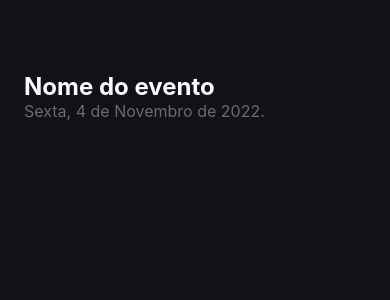
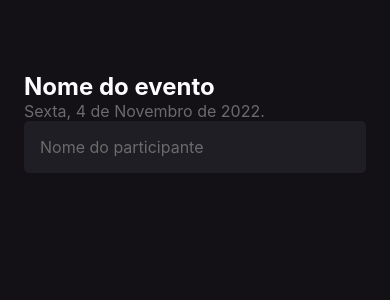
Before and after one commit to VictorBarretoLF/Mobile_Rocketseat, a React Native app in the folder imhere/: screen / in a window 390 px wide. Shown: the top 300 px of the page. Built offline with nearby package versions, Linux system fonts and the light colour scheme.

Commit message:
Input de dados

```diff
--- a/imhere/App.tsx
+++ b/imhere/App.tsx
@@ -1,4 +1,4 @@
-import Home from "./src/screens/Home";
+import { Home } from "./src/screens/Home";
 
 export default function App() {
 	return <Home />;
--- a/imhere/src/screens/Home/index.tsx
+++ b/imhere/src/screens/Home/index.tsx
@@ -1,13 +1,19 @@
-import { Text, View } from "react-native";
+import { Text, TextInput, View } from "react-native";
 
 import { styles } from "./styles";
 
-export default function Home() {
+export function Home() {
 	return (
 		<View style={styles.container}>
 			<Text style={styles.eventName}>Nome do evento</Text>
 
 			<Text style={styles.eventDate}>Sexta, 4 de Novembro de 2022.</Text>
+
+			<TextInput
+				style={styles.input}
+				placeholder="Nome do participante"
+				placeholderTextColor="#6B6B6B"
+			/>
 		</View>
 	);
 }
--- a/imhere/src/screens/Home/styles.ts
+++ b/imhere/src/screens/Home/styles.ts
@@ -16,4 +16,11 @@
 		color: "#6B6B6B",
 		fontSize: 16,
 	},
+	input: {
+		backgroundColor: "#1F1E25",
+		borderRadius: 5,
+		color: "#FFF",
+		padding: 16,
+		fontSize: 16,
+	},
 });
```
